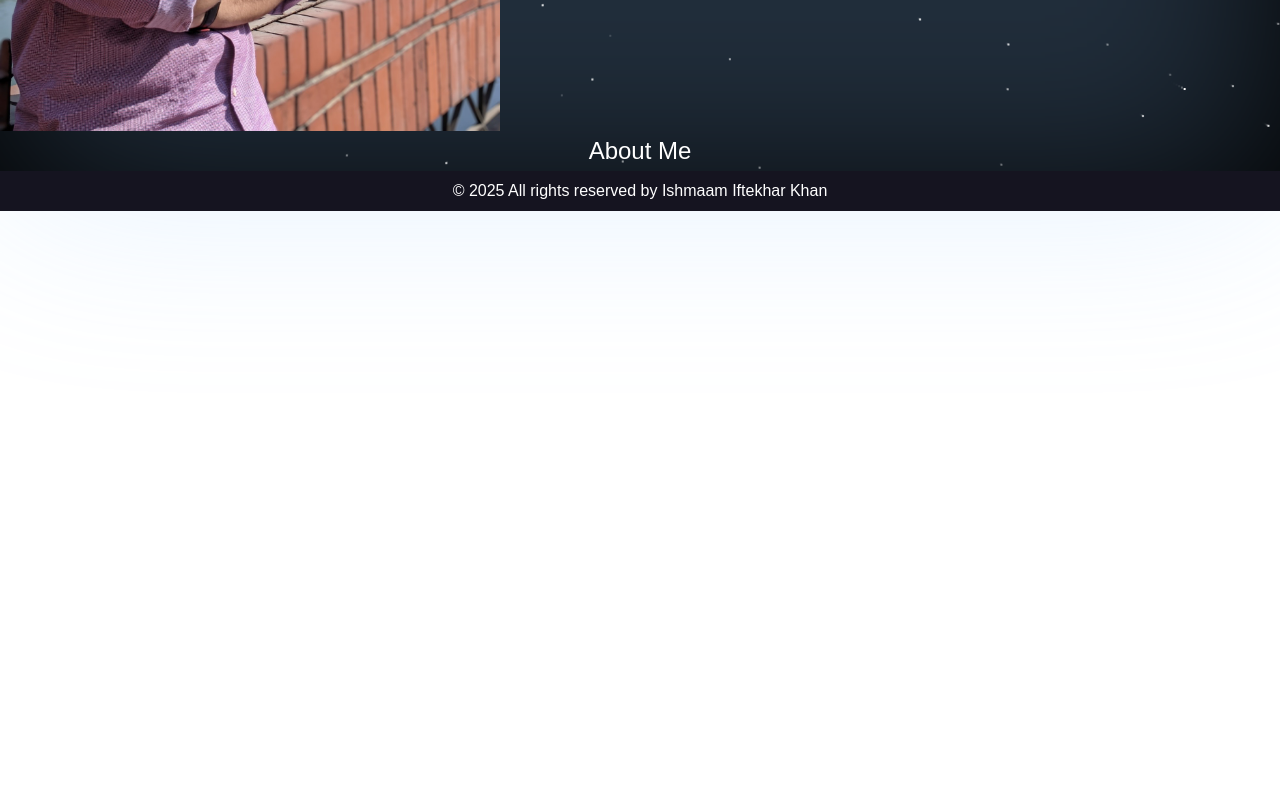
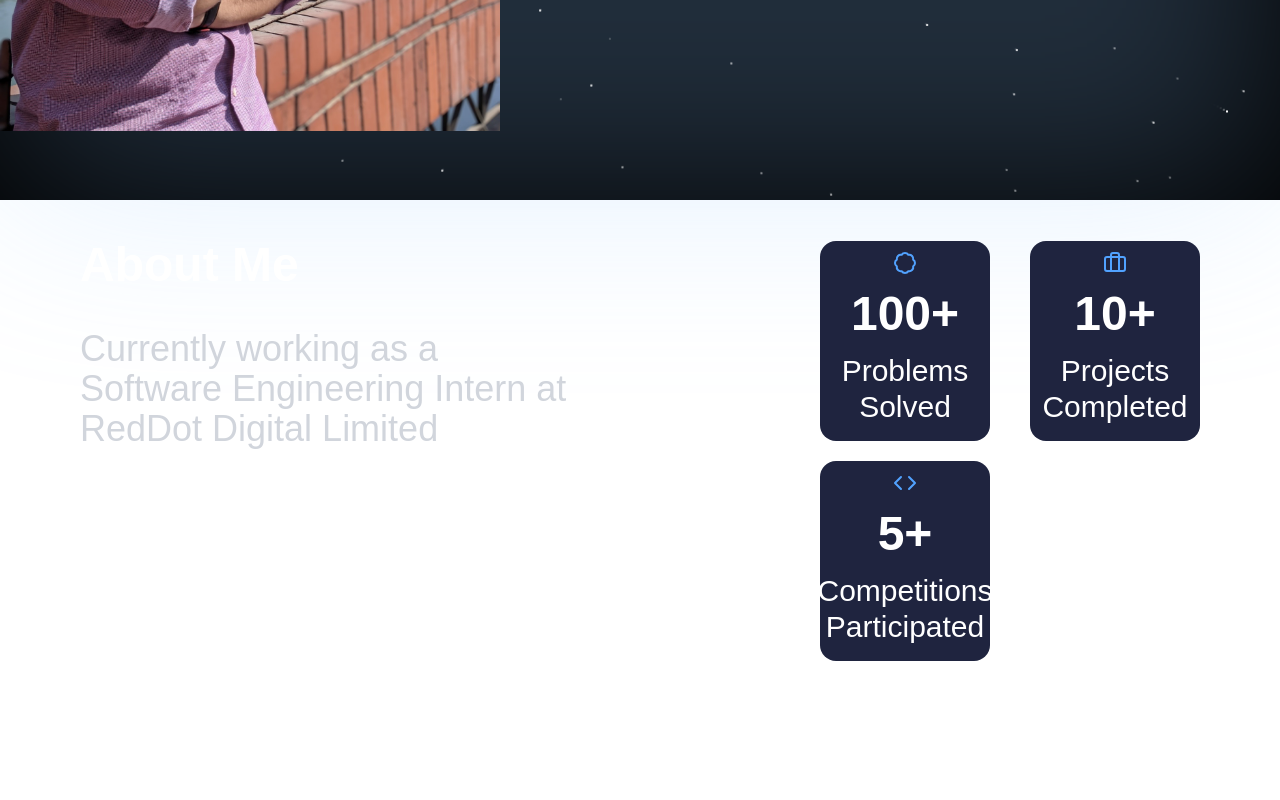
Before and after one commit to ishmaamik/MyPortfolio, a Next.js app in the folder client/: page / in a window 1280 px wide. Shown: the part 600-1400 px from the top of the page. Before the commit the page ends 811 px from the top, so only its background shows below. Built offline with nearby package versions, Linux system fonts and the light colour scheme.

Commit message:
add: About Me section started

```diff
--- a/client/src/components/AboutMe.tsx
+++ b/client/src/components/AboutMe.tsx
@@ -1,10 +1,36 @@
+import { Badge, Briefcase, Code } from "lucide-react"
 
 
 export default function AboutMe() {
+
+    const achievements=[
+        {number: '100+', title:'Problems Solved', icon:<Badge/>},
+        {number:'10+', title:'Projects Completed', icon:<Briefcase/>},
+        {number:'5+', title:'Competitions Participated', icon:<Code/>}
+    ]
     return (
         <>
-            <div className="flex justify-center items-center h-10 text-white text-2xl">
-                <p>About Me</p>
+            <div className="flex p-20 gap-60 h-[1000px] text-white justify-center">
+                <div className="flex flex-col">
+                    <div>
+                        <p className="text-5xl font-semibold pb-10">About Me</p>
+                    </div>
+                    <div className="">
+                        <p className="text-4xl w-[500px] text-gray-300">Currently working as a Software Engineering Intern at RedDot Digital Limited</p>
+                    </div>
+                </div>
+
+                <div className="grid grid-cols-2 grid-rows-4 gap-10">
+                    {
+                        achievements.map((p, index)=>(
+                            <div key={index} className="bg-[#1f243f] h-[200px] w-full rounded-2xl pb-[20px] flex flex-col text-center justify-center items-center">
+                                <div className="text-blue-400 w-full  pt-[15px] flex justify-center">{p.icon}</div>
+                                <p className="text-5xl font-semibold  pt-[15px]">{p.number}</p>
+                                <p className="flex text-3xl  pt-[15px]">{p.title}</p>
+                            </div>
+                        ))
+                    }
+                </div>
             </div>
         </>
     )
--- a/client/src/components/HomePage.tsx
+++ b/client/src/components/HomePage.tsx
@@ -45,7 +45,7 @@ export default function HomePage() {
       }, [displayText, isDeleting, currentIndex]);
     return (
         <>
-            <div className="flex justify-start">
+            <div className="flex justify-start pb-[30px]">
                 <Image src="/ishuwu.jpg" alt="" height={600} width={500} className="" />
             </div>
             <div className="text-center pt-40 flex-1">
```
